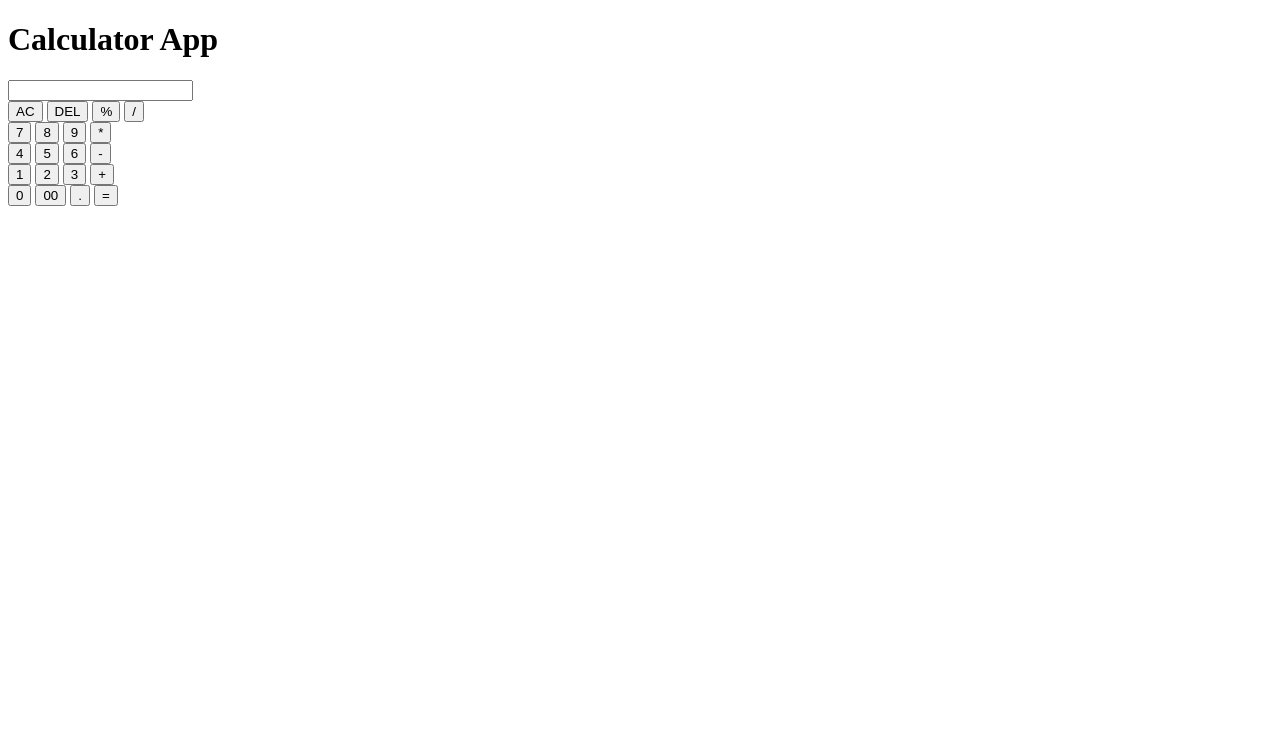
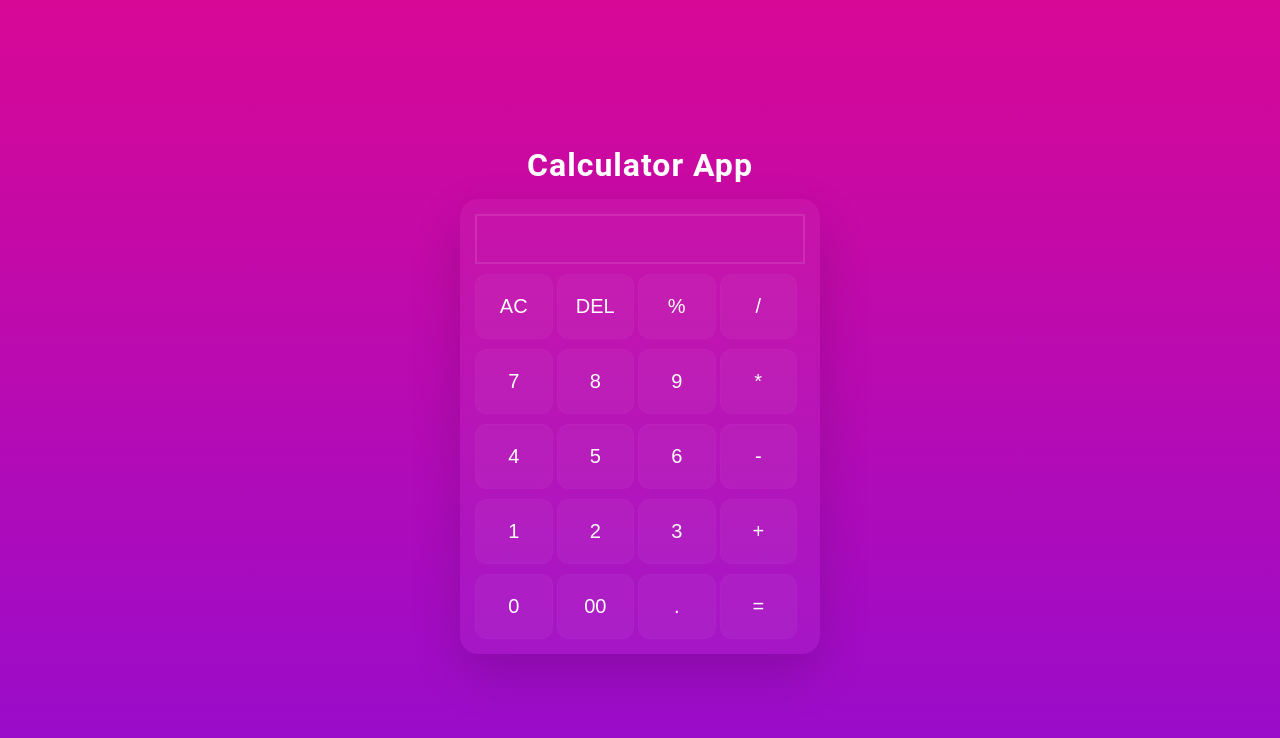
Before and after one commit to AdwayB/CalculatorApp, a plain HTML site: page index.html in a window 1280 px wide. Drawn offline with Linux system fonts and the light colour scheme.

Commit message:
Index and Style Complete

```diff
--- a/index.html
+++ b/index.html
@@ -6,6 +6,7 @@
     <meta http-equiv="X-UA-Compatible" content="IE=edge">
     <meta name="viewport" content="width=device-width, initial-scale=1.0">
     <title>Calculator</title>
+    <link rel="stylesheet" href="style.css">
 </head>
 
 <body>
--- a/style.css
+++ b/style.css
@@ -0,0 +1,62 @@
+*{
+    margin: 0;
+    padding: 0;
+    box-sizing: border-box;
+}
+
+body{
+    height: 100vh;
+    width: 100%;
+    background: linear-gradient(#d80896, #950dcf);
+    display: flex;
+    flex-direction: column;
+    align-items: center;
+    justify-content: center;
+}
+
+.name{
+    width: 360px;
+    text-align: center;
+    padding-bottom: 15px;
+    color: white;
+    font-family: "Roboto", sans-serif;
+    letter-spacing: 1px;
+}
+
+.container{
+    width: 360px;
+    padding: 15px;
+    background: rgba(255,255,255,0.04);
+    border-radius: 18px;
+    box-shadow: 0 20px 50px rgba(0,0,0,0.15);
+}
+
+.container input[type="text"]{
+    width: 100%;
+    padding: 8px;
+    font-size: 20px;
+    outline: none;
+    text-align: right;
+    height: 50px;
+    color: white;
+    background: transparent;
+    border: 2px solid rgba(255,255,255,0.1);
+}
+
+.container input[type="button"]{
+    outline: none;
+    border: none;
+    font-size: 20px;
+    cursor: pointer;
+    height: 65px;
+    color: white;
+    width: calc(100%/4 - 5px);
+    background: rgba(255,255,255,0.04);
+    border: 1px solid rgba(255,255,255,0.02);
+    border-radius: 12px;
+    margin-top: 10px;
+}
+
+.container input[type="button"]:hover{
+    background: rgba(255,255,255,0.1);
+}
```
